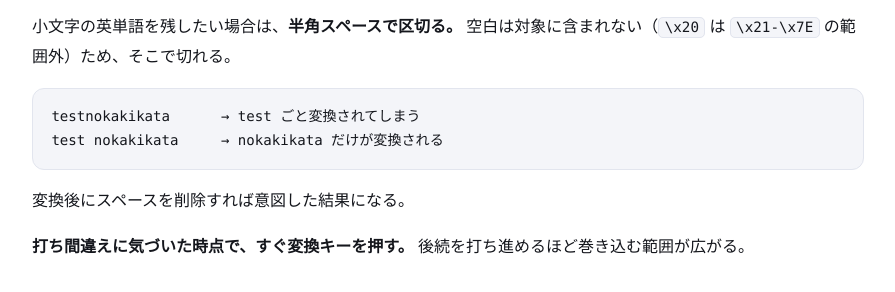
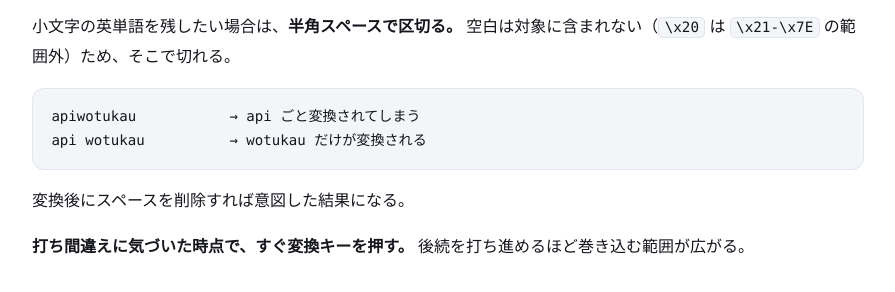
Before and after one commit to moappsupport/ro-maji_IME_Rescue, a Jekyll site: the page built from troubleshooting.md, in a window 1280 px wide and 900 px high, scrolled down 5390 px. Shown: the part 152-444 px from the top of the window, without its empty margins (192-1087 px from the left). Built offline with Jekyll 4.4.1, drawn with Linux system fonts in a browser that asks for light colours.

Commit message:
残っていた test の例を api に統一する
半角スペースで区切る対処法の例に testnokakikata が残っていた。誤りではない
が、直前で API/OK に統一した流れと不揃いだったため合わせた。

Co-Authored-By: Claude Sonnet 5 <noreply@anthropic.com>

````diff
--- a/troubleshooting.md
+++ b/troubleshooting.md
@@ -161,8 +161,8 @@ kyouhaHTMLwobenkyou     → きょうはHTMLをべんきょう
 小文字の英単語を残したい場合は、**半角スペースで区切る。** 空白は対象に含まれない（`\x20` は `\x21-\x7E` の範囲外）ため、そこで切れる。
 
 ```
-testnokakikata      → test ごと変換されてしまう
-test nokakikata     → nokakikata だけが変換される
+apiwotukau           → api ごと変換されてしまう
+api wotukau          → wotukau だけが変換される
 ```
 
 変換後にスペースを削除すれば意図した結果になる。
````
